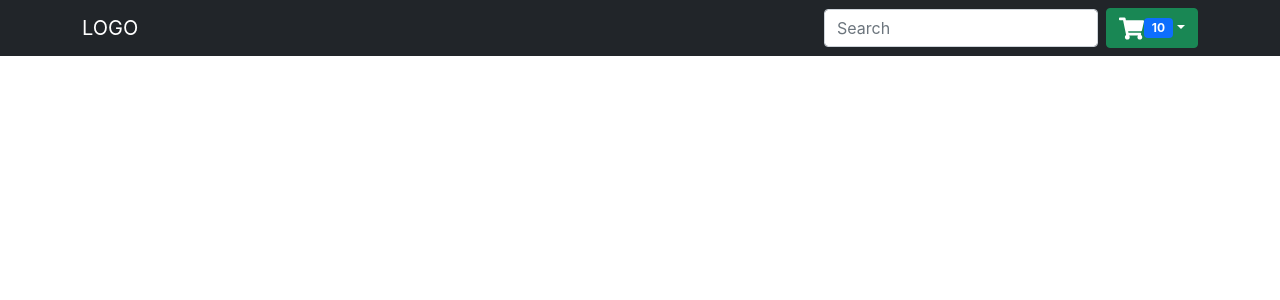
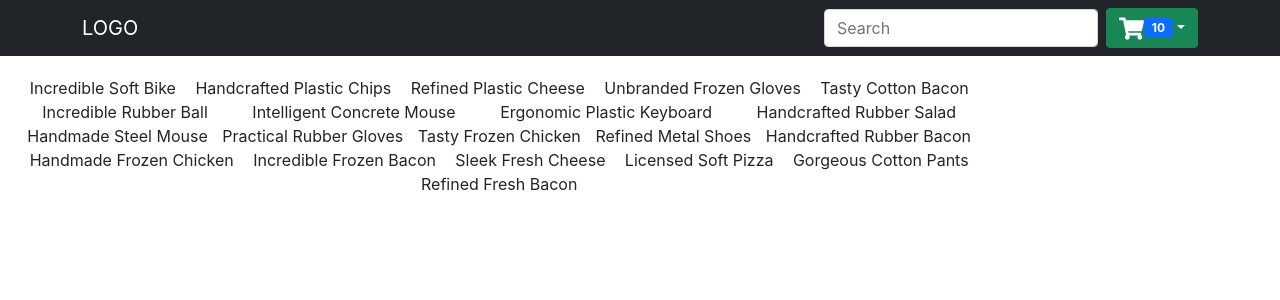
Before and after one commit to dansantander/contextapishop, a React (Create React App) app: page / in a window 1280 px wide. Shown: the top 300 px of the page. Built offline with nearby package versions, Linux system fonts and the light colour scheme.

Commit message:
feat: add context for products

```diff
--- a/package.json
+++ b/package.json
@@ -7,6 +7,7 @@
     "@testing-library/react": "^12.1.2",
     "@testing-library/user-event": "^13.5.0",
     "bootstrap": "^5.1.3",
+    "faker": "^5.5.3",
     "node-sass": "^7.0.1",
     "react": "^17.0.2",
     "react-bootstrap": "^2.0.4",
--- a/src/App.js
+++ b/src/App.js
@@ -1,11 +1,17 @@
 import React from 'react';
 import Header from "./components/Header";
-import { BrowserRouter } from 'react-router-dom';
+import { BrowserRouter, Route, Routes } from 'react-router-dom';
+import Home from './components/Home';
+import Cart from './components/Cart';
 
 function App() {
   return (
     <BrowserRouter>
       <Header/>
+      <Routes>
+        <Route exact path="/" element={<Home/>} />
+        <Route path="/cart" element={<Cart/>} />
+      </Routes>
     </BrowserRouter>
   );
 }
--- /dev/null
+++ b/src/components/Cart.js
@@ -0,0 +1,11 @@
+import React from 'react'
+
+const Cart = () => {
+  return (
+    <div>
+      This is the Cart page
+    </div>
+  )
+}
+
+export default Cart
--- /dev/null
+++ b/src/components/Home.js
@@ -0,0 +1,25 @@
+import React from 'react'
+import { CartState } from '../context/Context'
+import SingleProduct from './SingleProduct';
+
+const Home = () => {
+
+  const { state: { products } } = CartState();
+
+  console.log(products);
+
+  return (
+    <div className="home">
+      {/*<Filters />*/}
+      <div className="productContainer">
+        {
+          products.map((p) =>
+              <SingleProduct product={p} key={p.id}/>
+          )
+        }
+      </div>
+    </div>
+  )
+}
+
+export default Home;
--- /dev/null
+++ b/src/components/SingleProduct.js
@@ -0,0 +1,9 @@
+import React from 'react'
+
+const SingleProduct = ({product}) => {
+  return (
+    <div>{ product.name }</div>
+  )
+}
+
+export default SingleProduct
--- /dev/null
+++ b/src/context/Context.js
@@ -0,0 +1,42 @@
+import React, { createContext, useContext, useReducer } from 'react';
+import faker from 'faker';
+import { cartReducer } from './Reducers';
+
+const cartContext = createContext();
+
+const Context = ({children}) => {
+  //https://stackoverflow.com/questions/3746725/how-to-create-an-array-containing-1-n
+  const products = [...Array(20)].map(()=>({
+    id: faker.datatype.uuid(),
+    name: faker.commerce.productName(),
+    price: faker.commerce.price(),
+    image: faker.random.image(),
+    inStock: faker.random.arrayElement([0, 1, 3, 5, 6, 7]),
+    fastDelivery: faker.datatype.boolean(),
+    ratings: faker.random.arrayElement([1, 2, 3, 4, 5]),
+  }));
+
+  //const [state, dispatch] = useReducer(reducer, initialArgs, init)
+  const [state, dispatch] = useReducer(cartReducer, {
+    products: products,
+    cart: []
+  });
+
+  return (
+    <cartContext.Provider value={{ state, dispatch }}>
+      {children}
+    </cartContext.Provider>
+  )
+}
+
+// Here we are exporting the component called Context, to pass down
+// the state and the dispatch from the cartReducer.
+
+export default Context;
+
+// But eventhough we are exporting the component called Context, we need
+// to export the context itself, and for that, we need to use useContext
+
+export const CartState = () => {
+  return useContext(cartContext);
+}
--- /dev/null
+++ b/src/context/Reducers.js
@@ -0,0 +1,6 @@
+export const cartReducer = (state, action) => {
+  switch (action.type) {
+    default:
+      throw state;
+  }
+}
--- a/src/index.js
+++ b/src/index.js
@@ -2,10 +2,13 @@ import React from 'react';
 import ReactDOM from 'react-dom';
 import './index.scss';
 import App from './App';
+import Context from './context/Context';
 
 ReactDOM.render(
   <React.StrictMode>
-    <App />
+    <Context>
+      <App />
+    </Context>
   </React.StrictMode>,
   document.getElementById('root')
 );
--- a/src/index.scss
+++ b/src/index.scss
@@ -18,3 +18,15 @@ a {
   text-decoration: none !important;
   color: inherit !important;
 }
+
+.home {
+  display: flex;
+}
+
+.productContainer {
+  display: flex;
+  width: 78%;
+  padding: 20px;
+  flex-wrap: wrap;
+  justify-content: space-around;
+}
```
Also changed, not shown: 1 other file (tests, documents, lock files or other folders).
